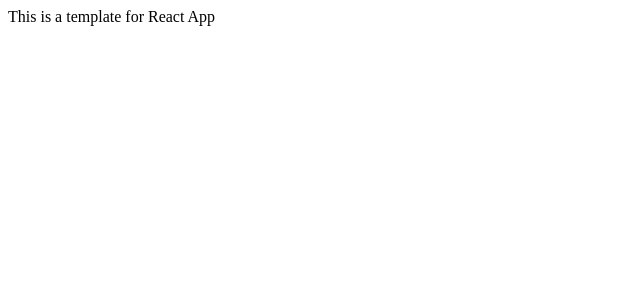
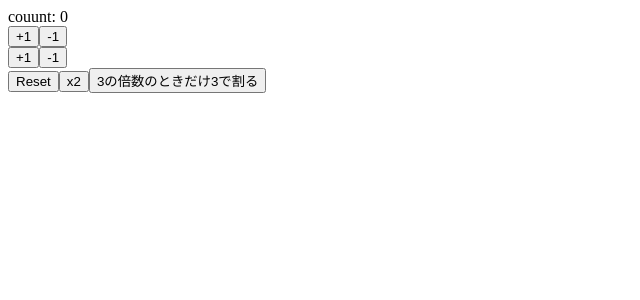
Before and after one commit to rui-watanabe/react-hooks-1, a React (Create React App) app: page / in a window 1280 px wide. Shown: the top 300 px of the page, without its empty margins (0-640 px from the left). Built offline with nearby package versions, Linux system fonts and the light colour scheme.

Commit message:
my first React Hook with useState

```diff
--- a/src/App.js
+++ b/src/App.js
@@ -1,10 +1,33 @@
-import React from 'react'
+import React, { useState } from 'react'
 
 const App = () => {
+  const [count, setCount] = useState(0)
+  const increment = () => setCount(count + 1)
+  const decrement = () => setCount(count - 1)
+
+  const increment2 = () => setCount(previousCount => previousCount + 1)
+  const decrement2 = () => setCount(previousCount => previousCount - 1)
+  const reset = () => setCount(0)
+  const double = () => setCount(previousCount => previousCount * 2)
+  const devive3 = () => setCount(previousCount => previousCount % 3 === 0 ? previousCount / 3 : previousCount)
+
   return (
-    <div>
-      This is a template for React App
-    </div>
+    <>
+      <div>couunt: {count}</div>
+      <div>
+        <button onClick={increment}>+1</button>
+        <button onClick={decrement}>-1</button>
+      </div>
+      <div>
+        <button onClick={increment2}>+1</button>
+        <button onClick={decrement2}>-1</button>
+      </div>
+      <div>
+        <button onClick={reset}>Reset</button>
+        <button onClick={double}>x2</button>
+        <button onClick={devive3}>3の倍数のときだけ3で割る</button>
+      </div>
+    </>
   )
 }
 
```
